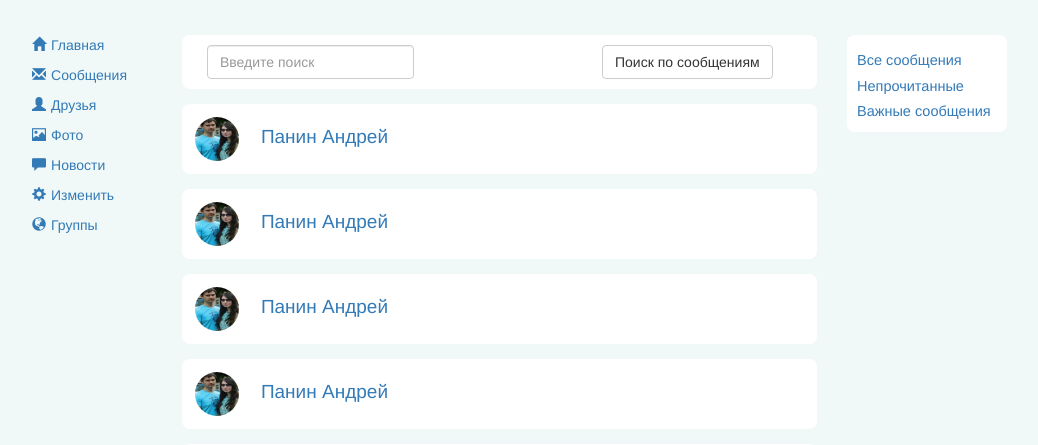
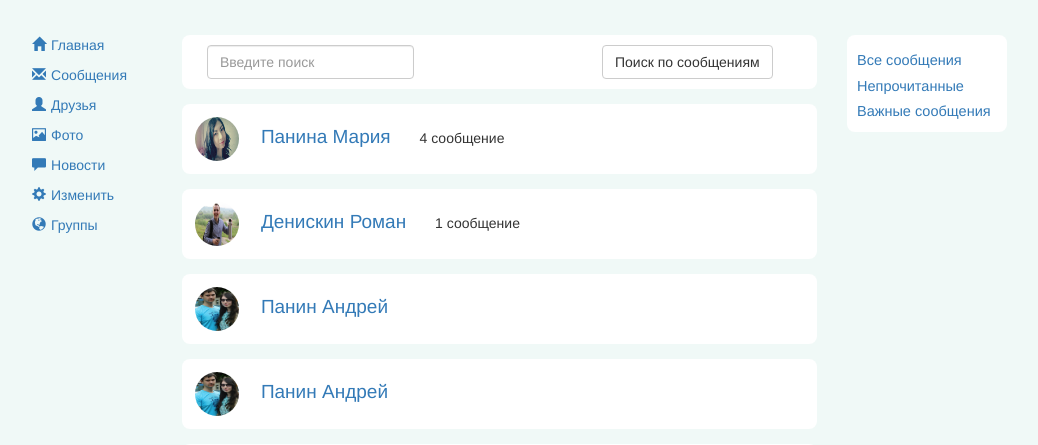
Before and after one commit to Bugaga159/flaffyland, a PHP site: page /messeges.php in a window 1280 px wide. Shown: the part 47-492 px from the top of the page, without its empty margins (93-1131 px from the left). Run offline with PHP 8.4, Linux system fonts and the light colour scheme.

Commit message:
обновление

```diff
--- a/css/style.css
+++ b/css/style.css
@@ -224,6 +224,9 @@ div.info1 {
     border-radius: 8px;
     margin-top: 10px;
 }
+.mess-new{
+    padding-left: 25px;
+}
 .mess-post{
     padding: 10px;
     background: #ffffff;
--- a/messeges.php
+++ b/messeges.php
@@ -38,17 +38,19 @@
             <div>
                 <div class="mess-post">
                     <a href="">
-                        <img  class="foto-messeges" src="img/avatars/ava-i.jpg" alt="">
-                        <span  href="#" class="foto-messeges-name">Панин Андрей</span>
+                        <img  class="foto-messeges" src="img/avatars/masha.jpg" alt="">
+                        <span  href="#" class="foto-messeges-name">Панина Мария</span>
                     </a>
+                    <span class="mess-new">4 сообщение</span>
                 </div>
             </div>
             <div>
                 <div class="mess-post">
                     <a href="">
-                        <img  class="foto-messeges" src="img/avatars/ava-i.jpg" alt="">
-                        <span  href="#" class="foto-messeges-name">Панин Андрей</span>
+                        <img  class="foto-messeges" src="img/avatars/roma.jpg" alt="">
+                        <span  href="#" class="foto-messeges-name">Денискин Роман</span>
                     </a>
+                    <span class="mess-new">1 сообщение</span>
                 </div>
             </div>
             <div>
```
Also changed, not shown: friends.php (+4 -4 lines), profile.php (+4 -4 lines), img/avatars/masha.jpg (added), img/avatars/roma.jpg (added).
